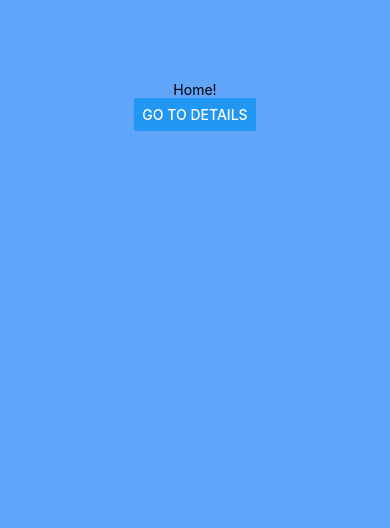
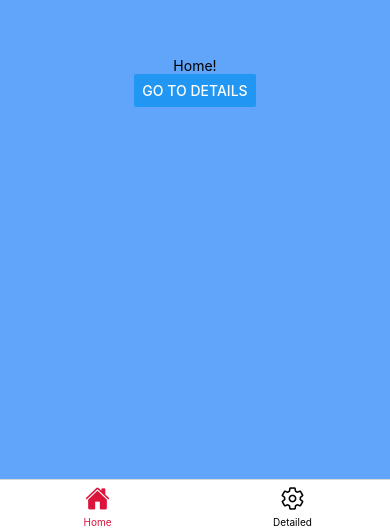
Before and after one commit to asqarbekolimov/reactnative-movie-app, a React Native app: screen / in a window 390 px wide. Shown: the part 316-844 px from the top of the page. Built offline with nearby package versions, Linux system fonts and the light colour scheme.

Commit message:
Tab navigation

```diff
--- a/App.js
+++ b/App.js
@@ -1,11 +1,12 @@
 import { NativeWindStyleSheet } from "nativewind";
 import Home from "./src/screens/home";
 import AppNavigations from "./src/navigations/app.navigations";
+import { TabNavigation } from "./src/navigations/tab.navigation";
 
 NativeWindStyleSheet.setOutput({
   default: "native",
 });
 
 export default function App() {
-  return <AppNavigations />;
+  return <TabNavigation />;
 }
--- a/package.json
+++ b/package.json
@@ -9,6 +9,7 @@
     "web": "expo start --web"
   },
   "dependencies": {
+    "@react-navigation/bottom-tabs": "^6.5.8",
     "@react-navigation/native": "^6.1.7",
     "@react-navigation/native-stack": "^6.9.13",
     "expo": "~49.0.11",
@@ -17,7 +18,8 @@
     "react": "18.2.0",
     "react-native": "0.72.4",
     "react-native-safe-area-context": "4.6.3",
-    "react-native-screens": "~3.22.0"
+    "react-native-screens": "~3.22.0",
+    "react-native-vector-icons": "^10.0.0"
   },
   "devDependencies": {
     "@babel/core": "^7.20.0",
--- /dev/null
+++ b/src/navigations/tab.navigation.js
@@ -0,0 +1,41 @@
+import { createBottomTabNavigator } from "@react-navigation/bottom-tabs";
+import { NavigationContainer } from "@react-navigation/native";
+import React from "react";
+import Home from "../screens/home";
+import Detailed from "../screens/detailed";
+import Ion from "react-native-vector-icons/Ionicons";
+
+const Tab = createBottomTabNavigator();
+
+export const TabNavigation = () => {
+  return (
+    <NavigationContainer>
+      <Tab.Navigator
+        screenOptions={({ route }) => ({
+          tabBarIcon: ({ focused, color, size }) => {
+            let iconName;
+            if (route.name === "Home") {
+              iconName = focused ? "home" : "home-outline";
+            } else if (route.name === "Detailed") {
+              iconName = focused ? "settings" : "settings-outline";
+            }
+            return <Ion name={iconName} size={size} color={color} />;
+          },
+          tabBarActiveTintColor: "crimson",
+          tabBarInactiveTintColor: "black",
+        })}
+      >
+        <Tab.Screen
+          name="Home"
+          component={Home}
+          options={{ headerShown: false }}
+        />
+        <Tab.Screen
+          name="Detailed"
+          component={Detailed}
+          options={{ headerShown: false }}
+        />
+      </Tab.Navigator>
+    </NavigationContainer>
+  );
+};
```
Also changed, not shown: 1 other file (tests, documents, lock files or other folders).
